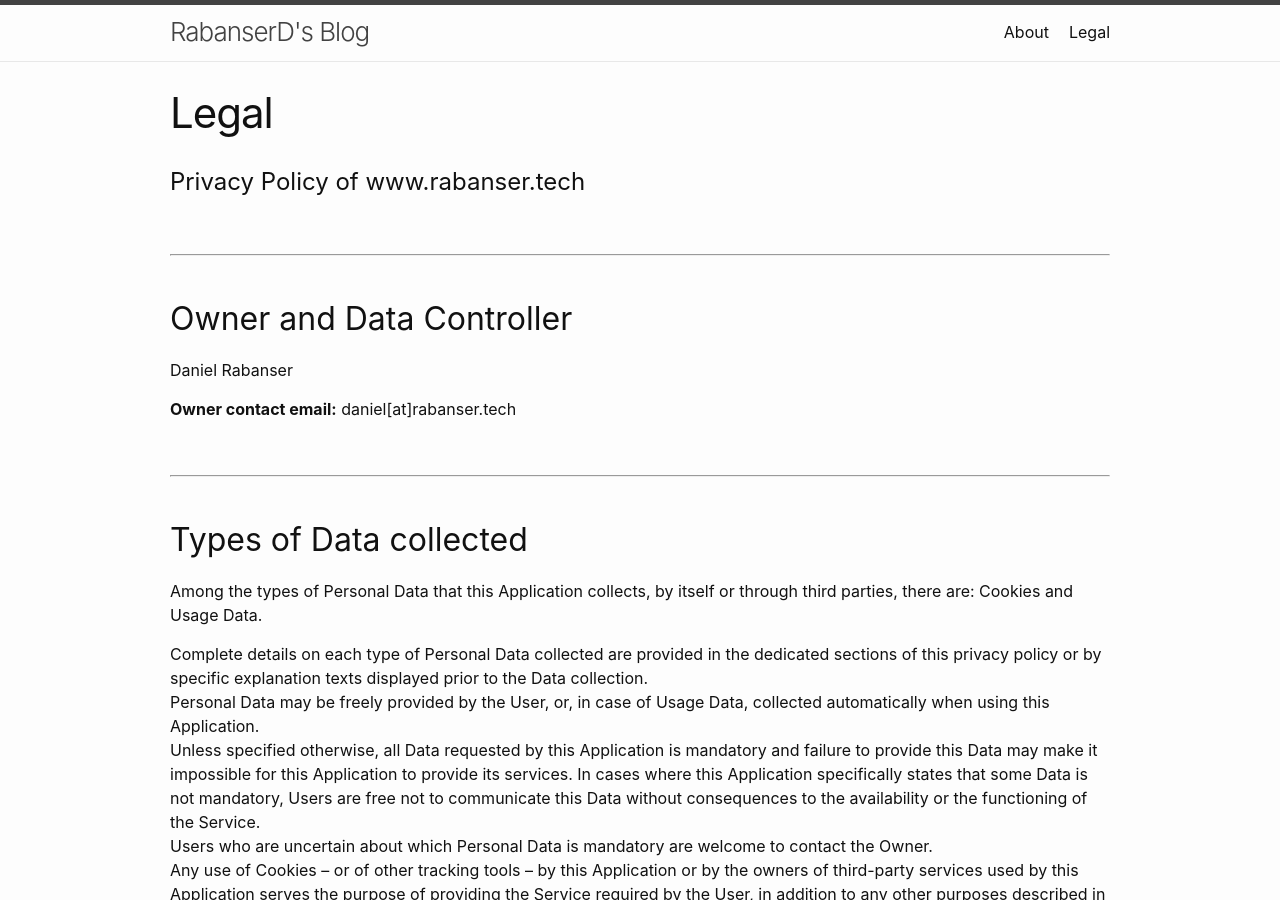
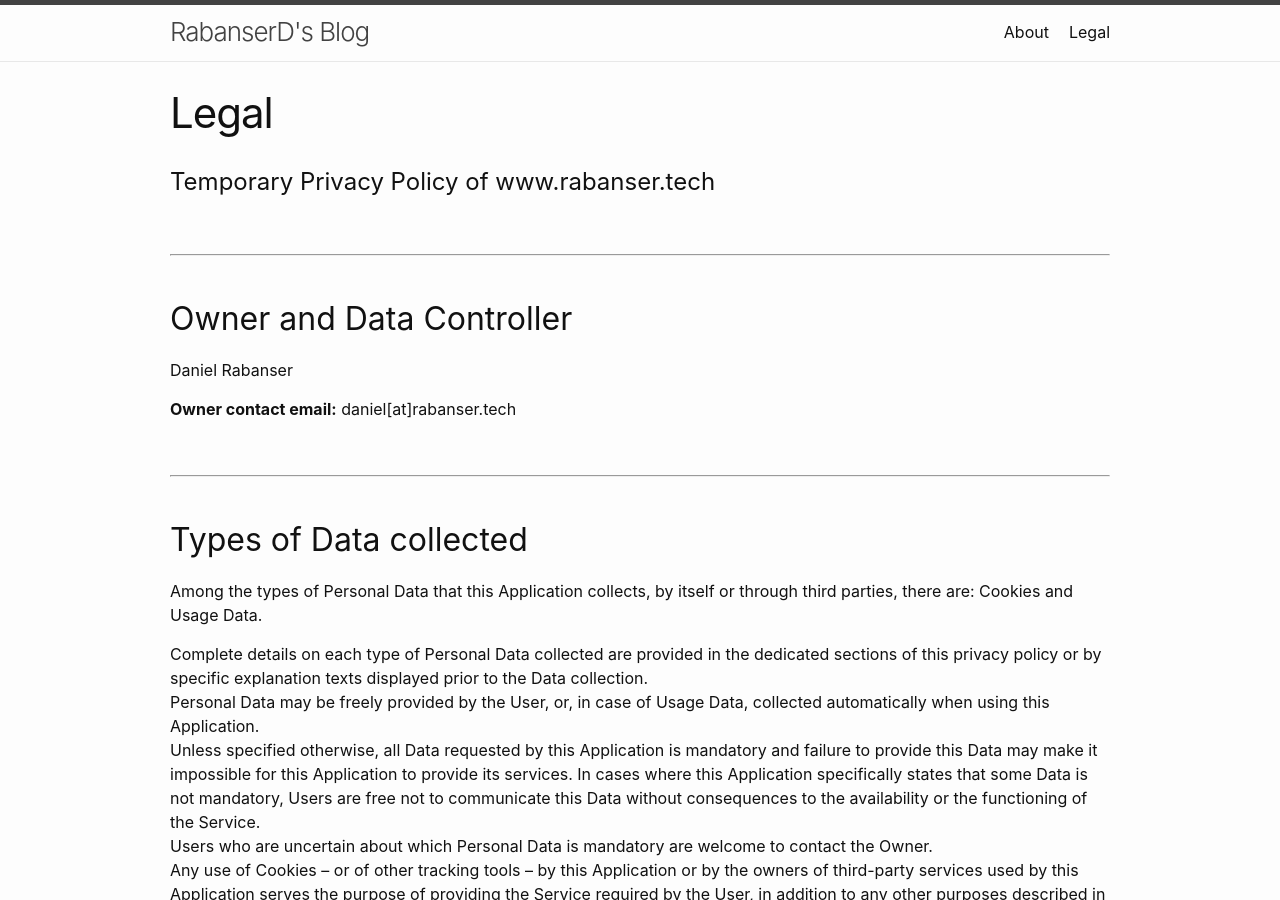
Before and after one commit to kwchan19/rabanserd.github.io, a Jekyll site: the page built from legal.md, in a window 1280 px wide and 900 px high. Built offline with Jekyll 4.4.1, drawn with Linux system fonts in a browser that asks for light colours; comment, search, counter and statistics services are not loaded.

Commit message:
Update legal.md

```diff
--- a/legal.md
+++ b/legal.md
@@ -4,7 +4,7 @@ title: Legal
 permalink: /legal/
 ---
 
-# Privacy Policy of www.rabanser.tech
+# Temporary Privacy Policy of www.rabanser.tech
 
 <br>
 
```
